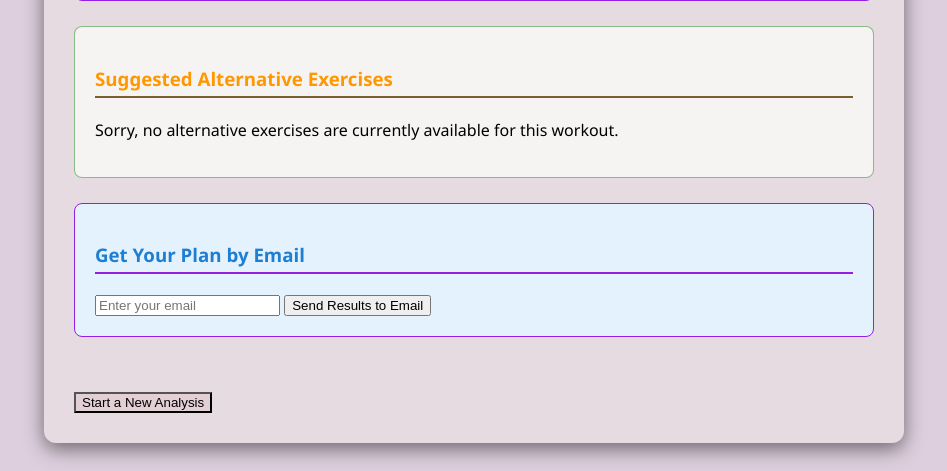
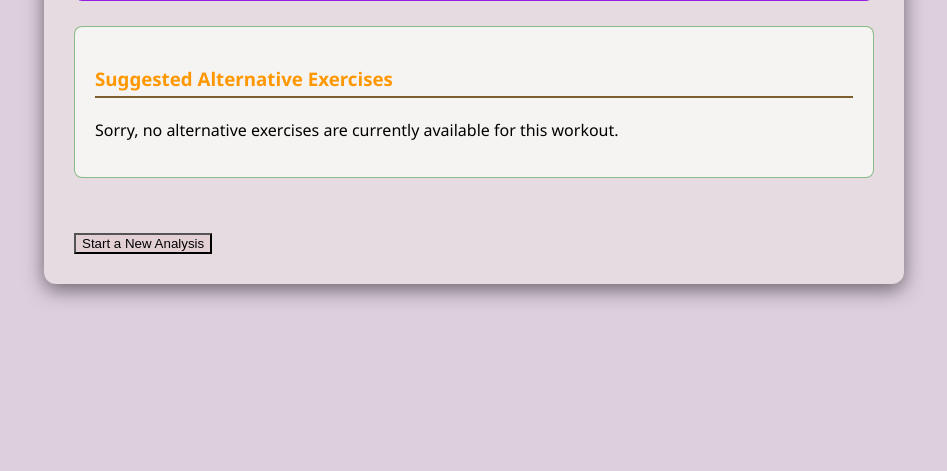
Before and after one commit to leeneyad/fitness, a Flask app: template templates/results.html in a window 1280 px wide. Shown: the part 685-1156 px from the top of the page, without its empty margins (166-1113 px from the left). After the commit the page ends 987 px from the top, so only its background shows below. Run offline with Flask 3, Linux system fonts and the light colour scheme; the template is opened without the code that fills it, so the values that code supplies are empty.

Commit message:
remove flaskmail

```diff
--- a/app.py
+++ b/app.py
@@ -193,89 +193,7 @@ def submit_goals_and_predict():
 
     return render_template('results.html', results=final_results)
 
-@app.route('/send_email', methods=['POST'])
-def send_email():
-    email = request.form.get('email')
-    results = session.get('last_results')
 
-    if not email or not results:
-        return redirect(url_for('index'))
-
-    if not SENDGRID_API_KEY:
-        error_html = """
-        <html>
-        <body>
-
-        <p>Please set the SENDGRID_API_KEY environment variable on your deployment platform (e.g., Render).</p>
-        <a href="/">Go back</a>
-        </body>
-        </html>
-        """
-        return error_html
-
-    html_content = f"""
-    <div style="font-family: Arial, sans-serif; border: 1px solid #ddd; padding: 20px; border-radius: 10px; max-width: 600px;">
-        <h2 style="color: #2c3e50; text-align: center;">Your AI Fitness Plan</h2>
-        <p style="font-size: 16px;">Hello Champion, here are your predicted results:</p>
-
-        <table style="width: 100%; border-collapse: collapse; margin-bottom: 20px;">
-            <tr style="background-color: #f8f9fa;">
-                <td style="padding: 10px; border: 1px solid #ddd;"><b>Target Weight</b></td>
-                <td style="padding: 10px; border: 1px solid #ddd; color: #27ae60;">{results['prediction']['final_weight']} kg</td>
-            </tr>
-            <tr>
-                <td style="padding: 10px; border: 1px solid #ddd;"><b>BMI Score</b></td>
-                <td style="padding: 10px; border: 1px solid #ddd;">{results['prediction']['initial_bmi']}</td>
-            </tr>
-            <tr style="background-color: #f8f9fa;">
-                <td style="padding: 10px; border: 1px solid #ddd;"><b>Muscle Growth</b></td>
-                <td style="padding: 10px; border: 1px solid #ddd; color: #2980b9;">+{results['prediction']['muscle_change']}%</td>
-            </tr>
-        </table>
-
-        <h3 style="color: #e67e22;">Recommended Exercises:</h3>
-        <ul style="background: #fff5e6; padding: 15px; border-radius: 5px; list-style-type: none;">
-            {"".join([f"<li style='margin-bottom: 10px;'>{ex}</li>" for ex in results['alternative_workouts']])}
-        </ul>
-
-        <p style="text-align: center; color: #7f8c8d; font-size: 12px; margin-top: 30px;">
-            Keep pushing! Trust the process. <br>
-            <i>Sent by Gym & Meal AI Project</i>
-        </p>
-    </div>
-    """
-
-    message = Mail(
-        from_email='noreply@example.com',  # Replace with your verified sender email on SendGrid
-        to_emails=email,
-        subject='Your Personalized Fitness Plan from Gym & Meal AI',
-        html_content=html_content
-    )
-
-    try:
-        sg = SendGridAPIClient(SENDGRID_API_KEY)
-        response = sg.send(message)
-        success_html = """
-        <html>
-        <body>
-        <h2>Email sent successfully!</h2>
-        <p>Your fitness plan has been sent to your email.</p>
-        <a href="/">Go back</a>
-        </body>
-        </html>
-        """
-        return success_html
-    except Exception as e:
-        error_html = f"""
-        <html>
-        <body>
-        <h2>Error sending email: {str(e)}</h2>
-        <p>Please check your SendGrid configuration.</p>
-        <a href="/">Go back</a>
-        </body>
-        </html>
-        """
-        return error_html
 if __name__ == '__main__':
     port = int(os.environ.get('PORT', 5000))
     app.run(host='0.0.0.0', port=port)
--- a/templates/results.html
+++ b/templates/results.html
@@ -85,20 +85,7 @@
                 <p>Sorry, no alternative exercises are currently available for this workout.</p>
             {% endif %}
         </div>
-        <div class="result-box prediction-summary">
-    <h3>Get Your Plan by Email</h3>
-    {% with messages = get_flashed_messages(with_categories=true) %}
-        {% if messages %}
-            {% for category, message in messages %}
-                <p style="color: {% if category == 'error' %}red{% else %}green{% endif %};">{{ message }}</p>
-            {% endfor %}
-        {% endif %}
-    {% endwith %}
-    <form action="{{ url_for('send_email') }}" method="POST">
-        <input type="email" name="email" placeholder="Enter your email" required>
-        <button type="submit">Send Results to Email</button>
-    </form>
-</div>
+
         <a href="{{ url_for('index') }}">
             <button type="button" class="reset-button">Start a New Analysis</button>
         </a>
```
